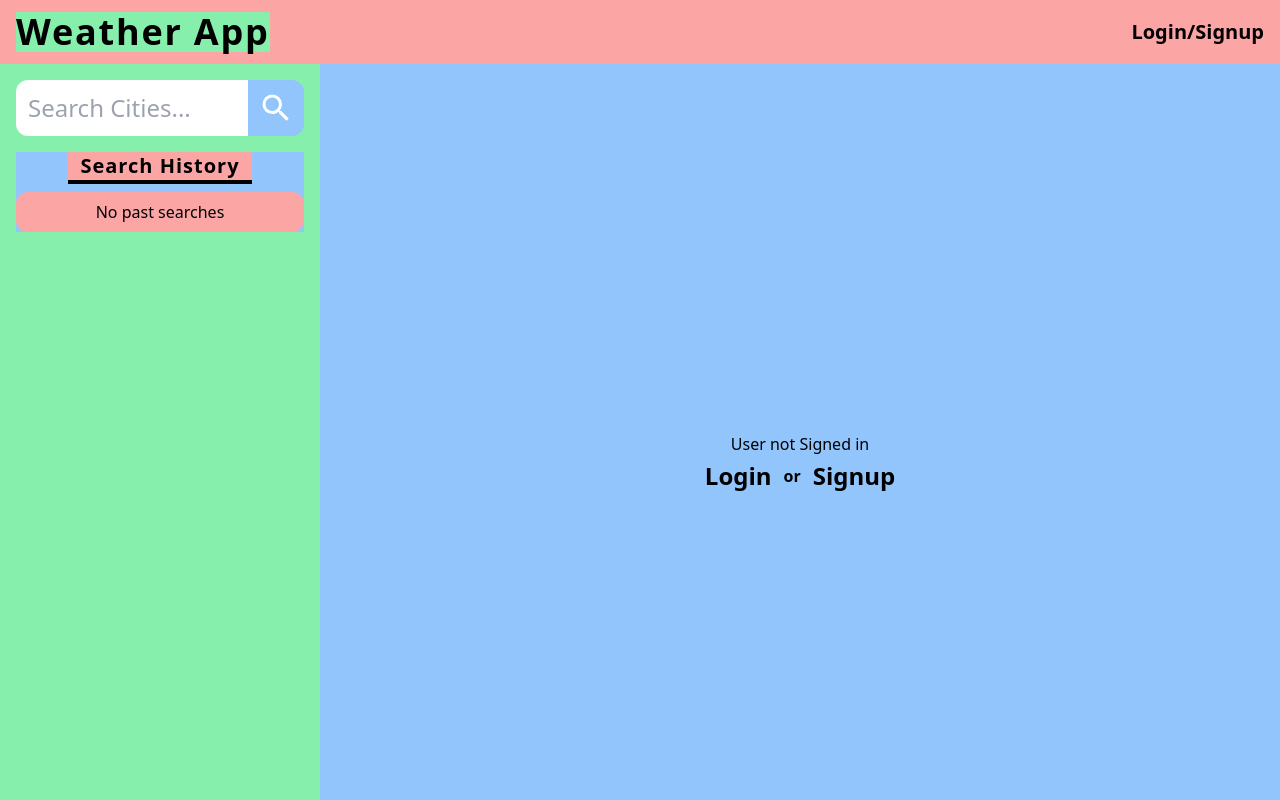
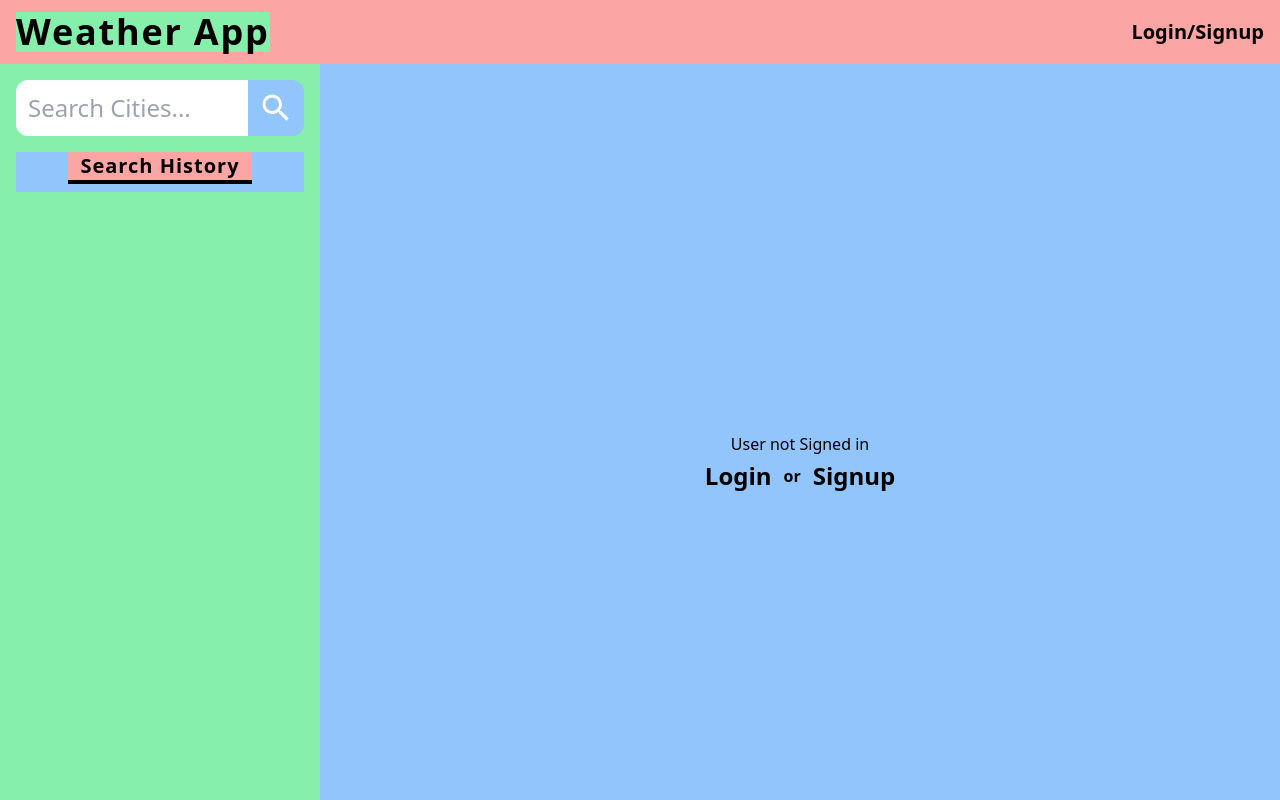
Before and after one commit to csutrick/weather-app, a React (Create React App) app in the folder client/: page / in a window 1280 px wide. Shown: the top 800 px of the page. Built offline with nearby package versions, Linux system fonts and the light colour scheme.

Commit message:
Added basic search history, renders all user past searches from local storage

```diff
--- a/client/src/components/PageSearch/searchHistory.js
+++ b/client/src/components/PageSearch/searchHistory.js
@@ -1,13 +1,26 @@
-import React from "react";
+import React, { useEffect } from "react";
 
-const SearchHistory = () => {
+const SearchHistory = ({ searchHistory }) => {
+  // Runs every time searchHistory changes
+  useEffect(() => {
+    console.log(`Search History changed updating with:`, searchHistory);
+    localStorage.setItem("searchHistory", JSON.stringify(searchHistory));
+  }, [searchHistory]);
+
   return (
     <div className="flex flex-col items-center justify-start bg-blue-300">
       <h3 className="mb-2 border-b-4 border-black bg-red-300 px-3 text-xl font-bold tracking-wider">
         Search History
       </h3>
-      <div className="flex h-10 w-full items-center justify-center rounded-xl bg-red-300">
-        No past searches
+      <div className="flex w-full flex-col space-y-2">
+        {searchHistory.map((city, index) => (
+          <div
+            key={index}
+            className="w-full bg-red-300 text-center text-lg font-bold"
+          >
+            {city}
+          </div>
+        ))}
       </div>
     </div>
   );
--- a/client/src/components/PageSearch/sidebar.js
+++ b/client/src/components/PageSearch/sidebar.js
@@ -1,4 +1,4 @@
-import React from "react";
+import React, { useState } from "react";
 
 import { useLazyQuery } from "@apollo/client";
 import { QUERY_WEATHER_FORECAST } from "../../utils/queries";
@@ -7,12 +7,24 @@ import Input from "./input";
 import SearchHistory from "./searchHistory";
 
 const Sidebar = ({ setSearchResults }) => {
+  const [searchHistory, setSearchHistory] = useState(() => {
+    const savedSearches = localStorage.getItem("searchHistory");
+    return savedSearches ? JSON.parse(savedSearches) : [];
+  });
+
   const [getWeatherForecast, { loading, data, error }] = useLazyQuery(
     QUERY_WEATHER_FORECAST,
     {
       onCompleted: (data) => {
         console.log("Weather data received:", data.getWeatherForecast); // Log received data
         setSearchResults(data.getWeatherForecast);
+
+        if (data.getWeatherForecast && data.getWeatherForecast.city) {
+          setSearchHistory((prevHistory) => [
+            data.getWeatherForecast.city,
+            ...prevHistory,
+          ]);
+        }
       },
       onError: (error) => {
         console.error("Error fetching weather data:", error); // Log error
@@ -31,7 +43,7 @@ const Sidebar = ({ setSearchResults }) => {
       {/* User input */}
       <Input handleSearch={handleSearch} />
       {/* User search history */}
-      <SearchHistory />
+      <SearchHistory searchHistory={searchHistory} />
     </div>
   );
 };
```
Also changed, not shown: 1 other file (tests, documents, lock files or other folders).
